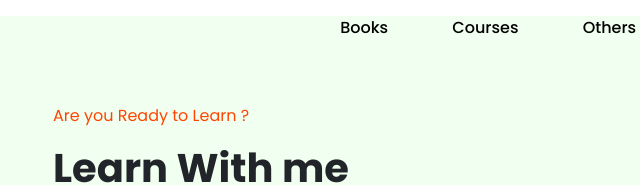
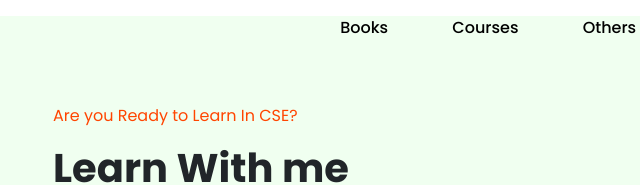
Before and after one commit to machphy/E-learning-web-page, a plain HTML site: page index.html in a window 1280 px wide. Shown: the top 185 px of the page, 29-669 px from the left. Drawn offline with Linux system fonts and the light colour scheme.

Commit message:
hjvdskfkauds

```diff
--- a/index.html
+++ b/index.html
@@ -6,14 +6,14 @@
     <meta http-equiv="X-UA-Compatible" content="IE=edge">
     <meta name="viewport" content="width=device-width, initial-scale=1.0">
     <title>Learn with Gaus Al Munir Tushar</title>
-    <!-- Google Font  -->
+
     <link
         href="https://fonts.googleapis.com/css2?family=Poppins:ital,wght@0,100;0,200;0,300;0,400;0,500;0,600;0,700;0,800;1,100;1,200;1,300;1,400;1,500;1,600;1,700;1,800&display=swap"
         rel="stylesheet">
 
-    <!-- Bootstrap CSS  -->
+
     <link rel="stylesheet" href="css/bootstrap.min.css">
-    <!-- Custom CSS  -->
+
     <link rel="stylesheet" href="css/style.css">
 </head>
 
@@ -38,7 +38,7 @@
         <section class="container">
             <div class="row">
                 <div class="col-6 mt-5">
-                    <span class="text-style">Are you Ready to Learn ?</span>
+                    <span class="text-style">Are you Ready to Learn In CSE?</span>
                     <h1 class="fs-1 fw-bolder mt-3">Learn With me <br> on<span class="text-span"> any schedule</span>
                     </h1>
                     <p class="font-style mt-3">
@@ -95,7 +95,7 @@
         </div>
     </section>
 
-    <!-- Footer Section Start  -->
+
     <section class="container-100 bg-dark text-light">
         <footer class="container">
                 <div class="row mt-5">
```
